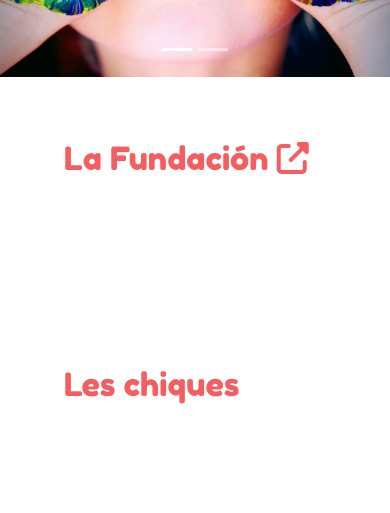
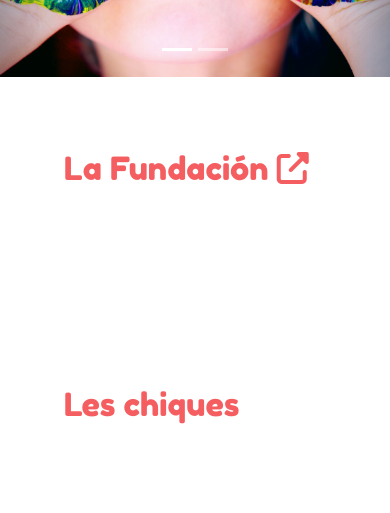
Before and after one commit to analiaantenucci/proyecto-uxdi_cisam, a plain HTML site: page index.html in a window 390 px wide. Shown: the part 587-1100 px from the top of the page. Drawn offline with nearby package versions, Linux system fonts and the light colour scheme; a script that the page names is missing.

Commit message:
Add files via upload
Pequeño ajuste en los boxes de la home

```diff
--- a/css/estilos.css
+++ b/css/estilos.css
@@ -73,8 +73,7 @@ nav.site-header a{
 
 	#boxes div{
 		width: 100%;
-		margin-left: 0;
-		margin-bottom: 10px;
+		margin: 10px 0;
 	}
 }
 
```
